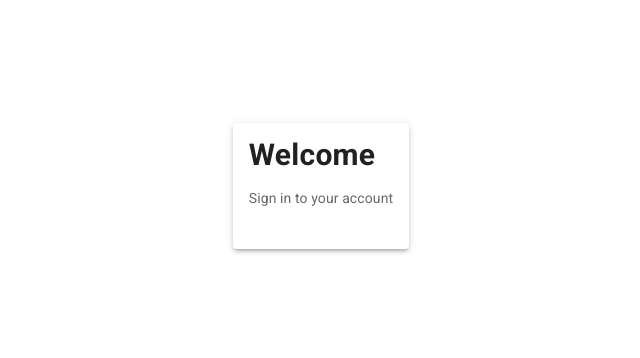
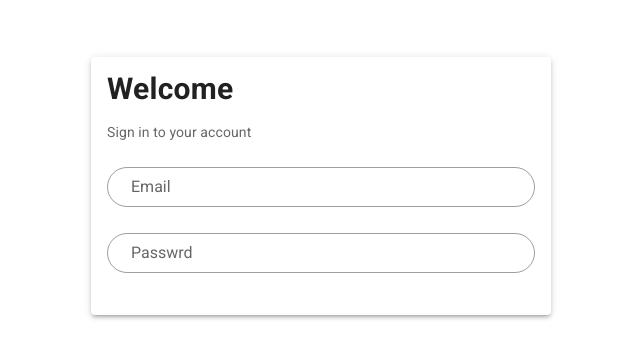
Before and after one commit to ashraf-frotan/landingpage-mis-frontend, a Nuxt app: page /login in a window 1280 px wide. Shown: the part 202-560 px from the top of the page, without its empty margins (319-959 px from the left). Built offline with nearby package versions, Linux system fonts and the light colour scheme; what vue-toastr would draw is missing.

Commit message:
input types added

```diff
--- a/pages/login.vue
+++ b/pages/login.vue
@@ -1,7 +1,7 @@
 <template>
     <v-row align="center" style="height:100vh;">
         <v-col cols="12" class="d-flex justify-center">
-                <v-card class="" style="max-width:460px" elevation="3">
+                <v-card class="" style="width:460px" elevation="3">
                     <v-card-title>
                         <h2>Welcome</h2>
 
@@ -15,7 +15,8 @@
                         <v-row>
                             <v-col cols="12">
                                 <v-form>
-
+                                    <v-text-field outlined rounded dense label="Email" placeholder="Enter email here" type="email"></v-text-field>
+                                    <v-text-field outlined rounded dense label="Passwrd" placeholder="Enter password here" type="password"></v-text-field>
                                 </v-form>
                             </v-col>
                         </v-row>
```
